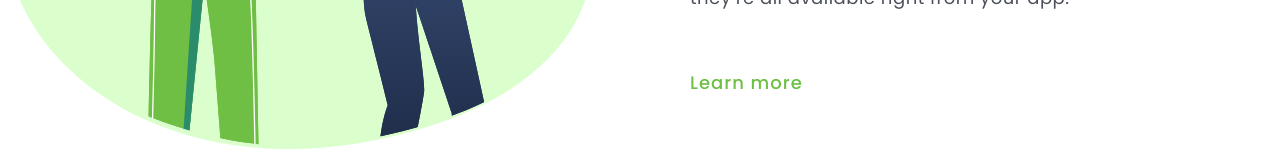
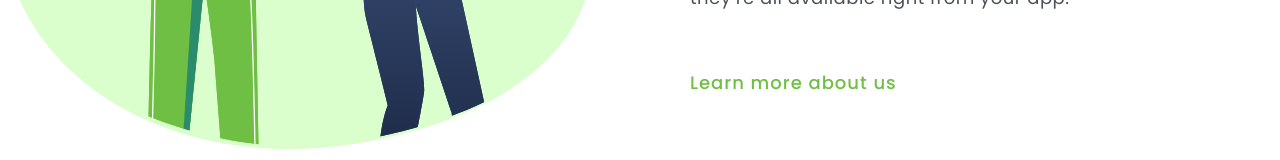
Before and after one commit to eithor1/segundo-projeto-responsivo-devclub, a plain HTML site: page index.html in a window 1280 px wide. Shown: the part 612-772 px from the top of the page. Drawn offline with Linux system fonts and the light colour scheme.

Commit message:
Alteracao no action button

```diff
--- a/index.html
+++ b/index.html
@@ -54,7 +54,7 @@
                     available right from your app.
                 </p>
 
-                <a href="" class="action-button">Learn more</a>
+                <a href="" class="action-button">Learn more about us</a>
             </section>
         </main>
     </body>
```
